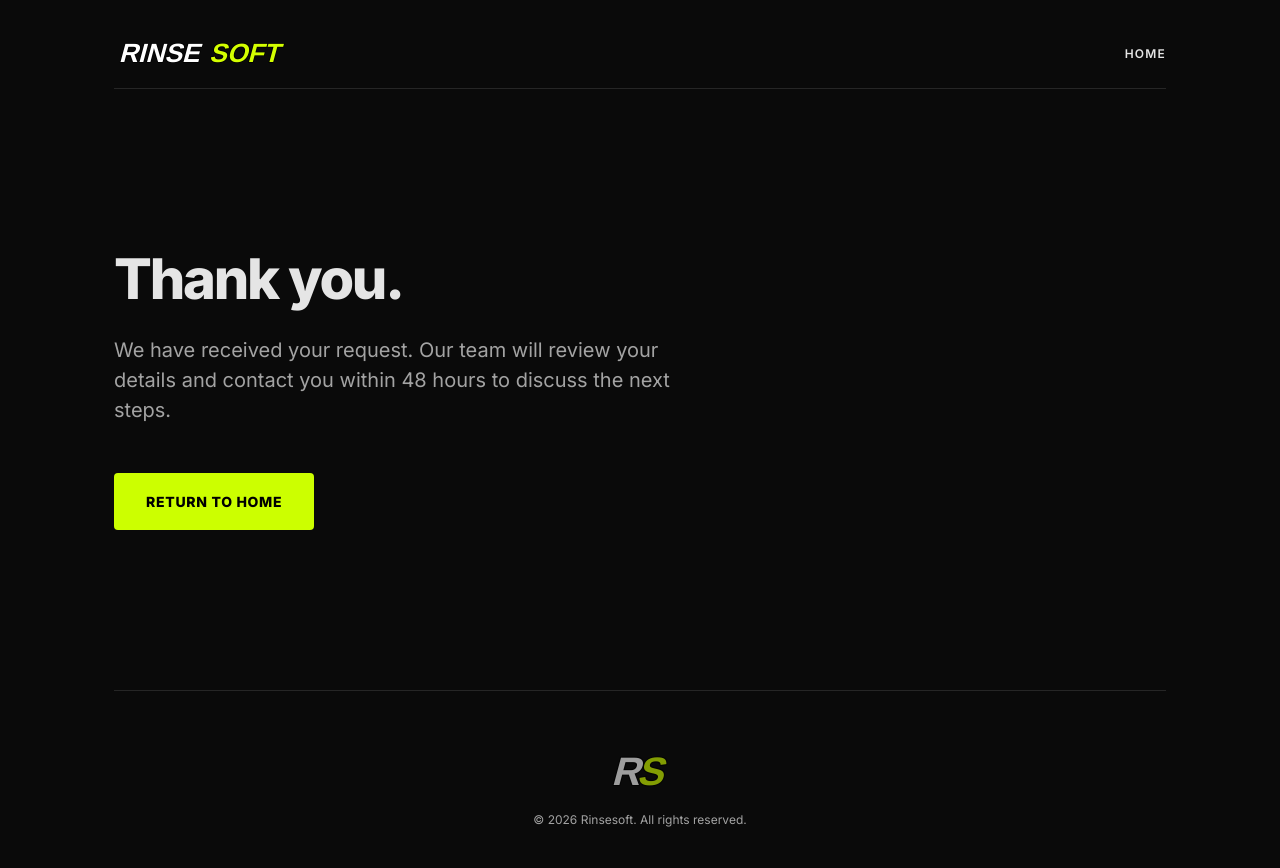
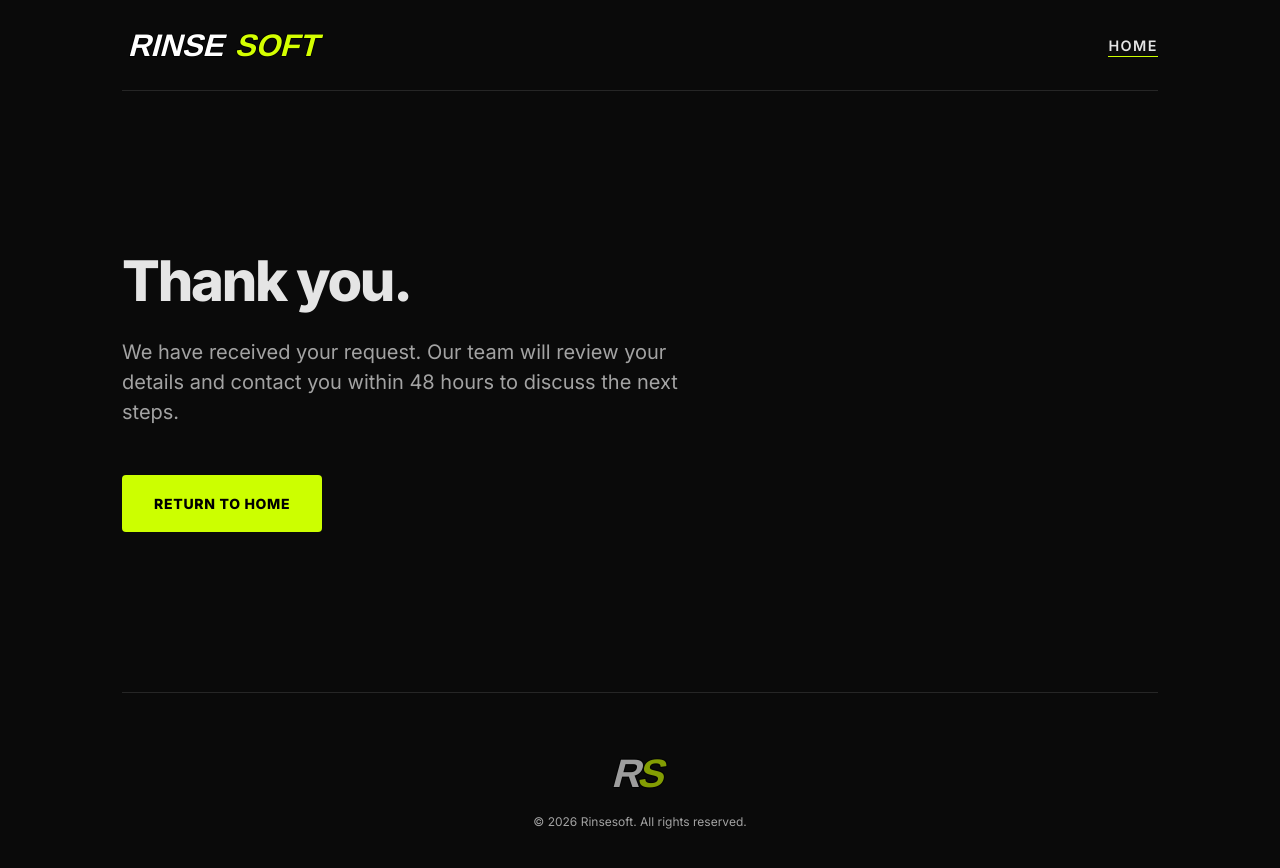
Before and after one commit to collin-thomas/rinsesoft-website, a plain HTML site: page src/success.html in a window 1280 px wide. Drawn offline with Linux system fonts and the light colour scheme.

Commit message:
update styling

```diff
--- a/src/success.html
+++ b/src/success.html
@@ -12,10 +12,10 @@
   <meta property="og:image:height" content="630">
   <meta name="twitter:card" content="summary_large_image">
   <meta name="twitter:image" content="https://rinsesoft.com/img/og-image.jpg">
-  <meta property="og:title" content="Rinsesoft — We treat technology as a financial asset">
+  <meta property="og:title" content="Rinsesoft | We treat technology as a financial asset">
   <meta property="og:description"
     content="Rinsesoft helps mid-market firms eliminate operational drag and protect margins through strategic systems architecture.">
-  <meta name="twitter:title" content="Rinsesoft — We treat technology as a financial asset">
+  <meta name="twitter:title" content="Rinsesoft | We treat technology as a financial asset">
   <meta name="twitter:description"
     content="Rinsesoft helps mid-market firms eliminate operational drag and protect margins through strategic systems architecture.">
 
@@ -50,6 +50,7 @@
       --text-main: #e5e5e5;
       --text-dim: #a3a3a3;
       --border: #262626;
+      --transition: all 0.3s cubic-bezier(0.4, 0, 0.2, 1);
       --max-width: 1100px;
     }
 
@@ -65,25 +66,36 @@
 
     body {
       font-family: 'Inter', system-ui, -apple-system, sans-serif;
-      background: var(--bg-primary);
+      background-color: var(--bg-primary);
       color: var(--text-main);
       -webkit-font-smoothing: antialiased;
       line-height: 1.5;
+      overflow-x: hidden;
     }
 
     .container {
       width: 100%;
       max-width: var(--max-width);
       margin: 0 auto;
-      padding: 2.5rem 1.5rem;
+      padding: 0 1.5rem;
     }
 
     header {
+      padding: 1rem 0;
       display: flex;
       justify-content: space-between;
       align-items: center;
-      padding-bottom: 1.5rem;
       border-bottom: 1px solid var(--border);
+    }
+
+    header nav a {
+      text-decoration: none;
+      font-weight: 600;
+      font-size: 0.9rem;
+      color: var(--text-main);
+      letter-spacing: 0.1em;
+      border-bottom: 1px solid var(--accent);
+      padding-bottom: 2px;
     }
 
     /* Logo Styling */
@@ -115,7 +127,7 @@
       height: 32px;
       width: auto;
       opacity: 0.6;
-      transition: all 0.3s cubic-bezier(0.4, 0, 0.2, 1);
+      transition: var(--transition);
     }
 
     .footer-logo img:hover {
@@ -185,6 +197,21 @@
       font-size: 0.75rem;
       text-align: center;
     }
+
+    /* Desktop Adjustments (Media Queries) */
+    @media (min-width: 900px) {
+      .container {
+        padding: 0 2rem;
+      }
+
+      header {
+        padding: 2rem 0;
+      }
+
+      .logo-full {
+        height: 26px;
+      }
+    }
   </style>
 </head>
 
@@ -196,8 +223,7 @@
         <img src="/img/rinsesoft-insignia.svg" alt="Rinsesoft Insignia" class="logo-insignia">
       </a>
       <nav>
-        <a href="/"
-          style="text-decoration:none; color:var(--text-main); font-weight:600; font-size:0.75rem; letter-spacing:0.1em;">HOME</a>
+        <a href="/">HOME</a>
       </nav>
     </header>
 
```
Also changed, not shown: src/index.html (+20 -8 lines), README.md.
